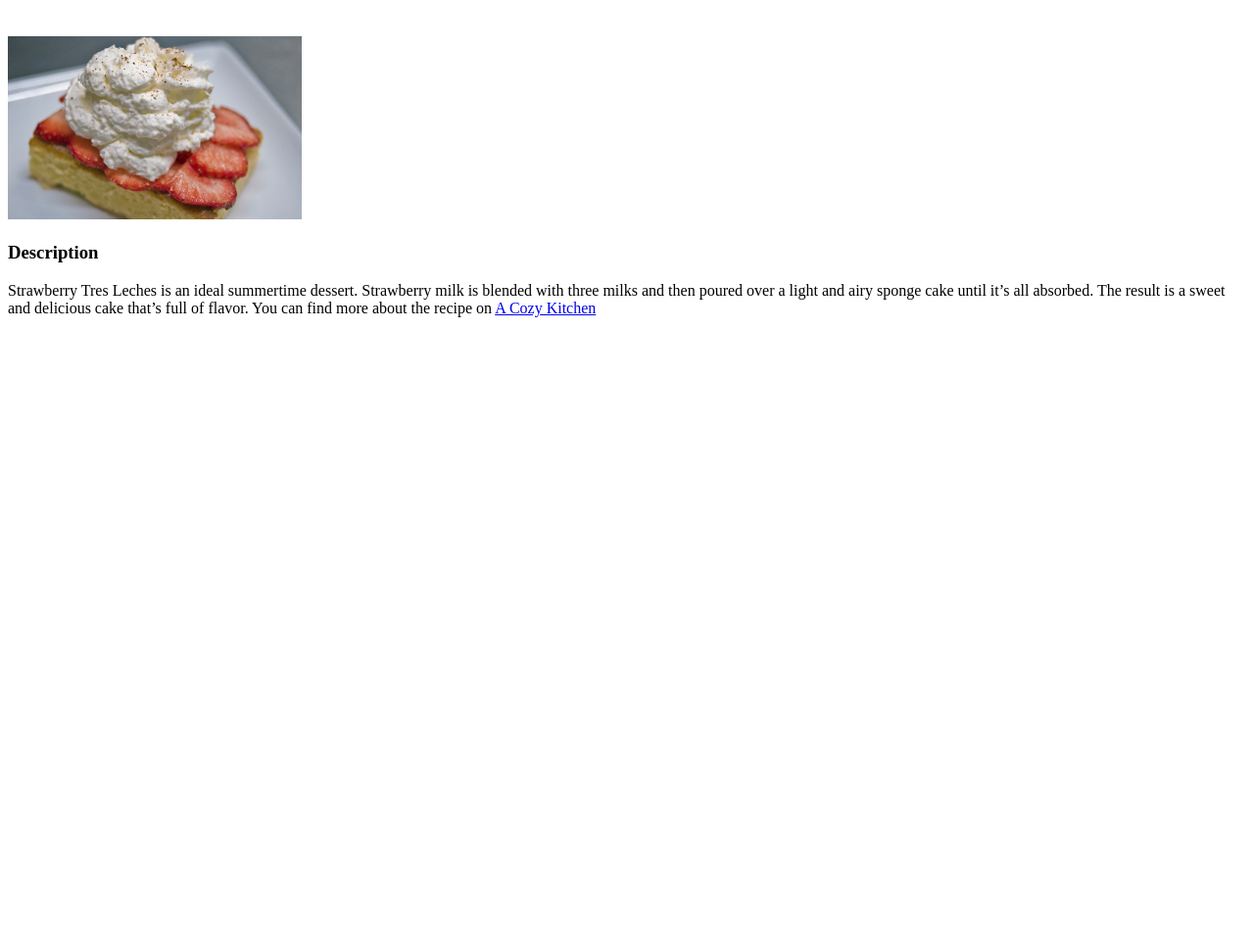
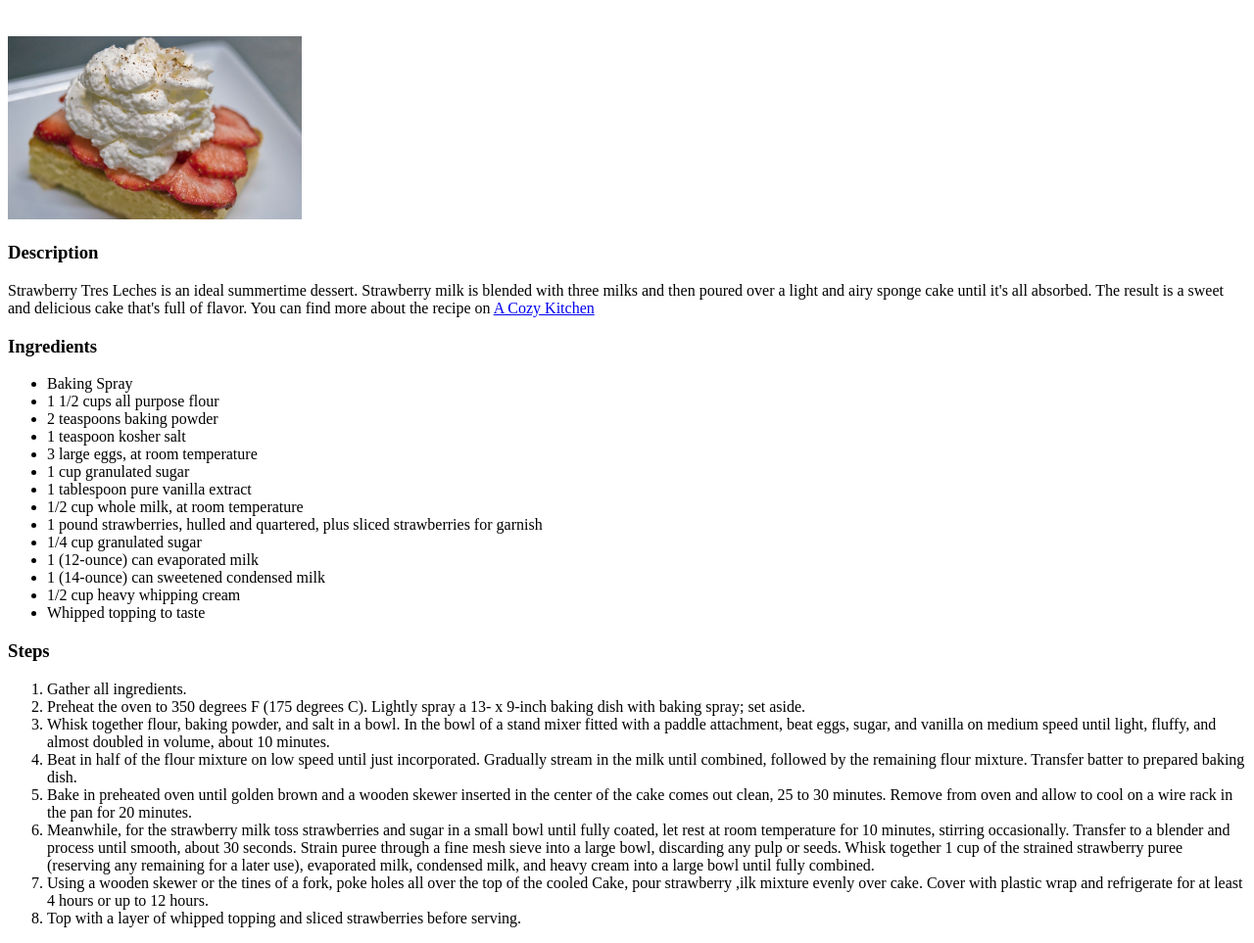
Before and after one commit to UzairKhan-27/recepies-odin-project-, a plain HTML site: page recipes/StrawberryTresLecesCake.html in a window 1280 px wide. Shown: the part 79-1042 px from the top of the page at 98% size. Before the commit the page ends 800 px from the top, so only its background shows below. Drawn offline with Linux system fonts and the light colour scheme.

Commit message:
Added list of ingredients and steps

```diff
--- a/recipes/StrawberryTresLecesCake.html
+++ b/recipes/StrawberryTresLecesCake.html
@@ -12,9 +12,42 @@
         <h3>Description</h3>
         <p>
             Strawberry Tres Leches is an ideal summertime dessert. Strawberry milk is blended with three milks and then poured
-            over a light and airy sponge cake until it’s all absorbed. The result is a sweet and delicious cake
-            that’s full of flavor. You can find more about the recipe on <a href="https://www.acozykitchen.com/strawberry-milk-tres-leches"
+            over a light and airy sponge cake until it's all absorbed. The result is a sweet and delicious cake
+            that's full of flavor. You can find more about the recipe on <a href="https://www.acozykitchen.com/strawberry-milk-tres-leches"
             target="_blank">A Cozy Kitchen</a>
         </p>
+        <h3>Ingredients</h3>
+        <ul>
+            <li>Baking Spray</li>
+            <li>1 1/2 cups all purpose flour</li>
+            <li>2 teaspoons baking powder</li>
+            <li>1 teaspoon kosher salt</li>
+            <li>3 large eggs, at room temperature</li>
+            <li>1 cup granulated sugar</li>
+            <li>1 tablespoon pure vanilla extract</li>
+            <li>1/2 cup whole milk, at room temperature</li>
+            <li>1 pound strawberries, hulled and quartered, plus sliced strawberries for garnish</li>
+            <li>1/4 cup granulated sugar</li>
+            <li>1 (12-ounce) can evaporated milk</li>
+            <li>1 (14-ounce) can sweetened condensed milk</li>
+            <li>1/2 cup heavy whipping cream</li>
+            <li>Whipped topping to taste</li>
+        </ul>
+        <h3>Steps</h3>
+        <ol>
+            <li>Gather all ingredients. </li>
+            <li>Preheat the oven to 350 degrees F (175 degrees C). Lightly spray a 13- x 9-inch baking dish with baking spray; set aside. </li>
+            <li>Whisk together flour, baking powder, and salt in a bowl. In the bowl of a stand mixer fitted with a paddle attachment, beat eggs, sugar, and vanilla on medium speed until light, fluffy, and almost doubled in volume, about 10 minutes. </li>
+            <li>Beat in half of the flour mixture on low speed until just incorporated. Gradually stream in the milk until combined, followed by the remaining flour mixture. Transfer batter to prepared baking dish. </li>
+            <li>Bake in preheated oven until golden brown and a wooden skewer inserted in the center of the cake comes out clean, 25 to 30 minutes. Remove from oven and allow to cool on a wire rack in the pan for 20 minutes.</li>
+            <li>Meanwhile, for the strawberry milk toss strawberries and sugar in a small bowl until fully coated, let rest at room temperature for 10 minutes, stirring occasionally. Transfer to a blender and process until smooth, about 30 seconds. Strain puree through a fine mesh sieve into a large bowl, discarding any pulp or seeds. Whisk together 1 cup of the strained strawberry puree (reserving any remaining for a later use), evaporated milk, condensed milk, and heavy cream into a large bowl until fully
+                combined.
+            </li>
+            <li>
+                Using a wooden skewer or the tines of a fork, poke holes all over the top of the cooled Cake, pour strawberry ,ilk mixture evenly over cake. Cover with plastic wrap and refrigerate for at least 4 hours or up to 12 hours.
+            </li>
+            <li>Top with a layer of whipped topping and sliced strawberries before serving.</li>
+
+        </ol>
     </body>
 </html>
```
